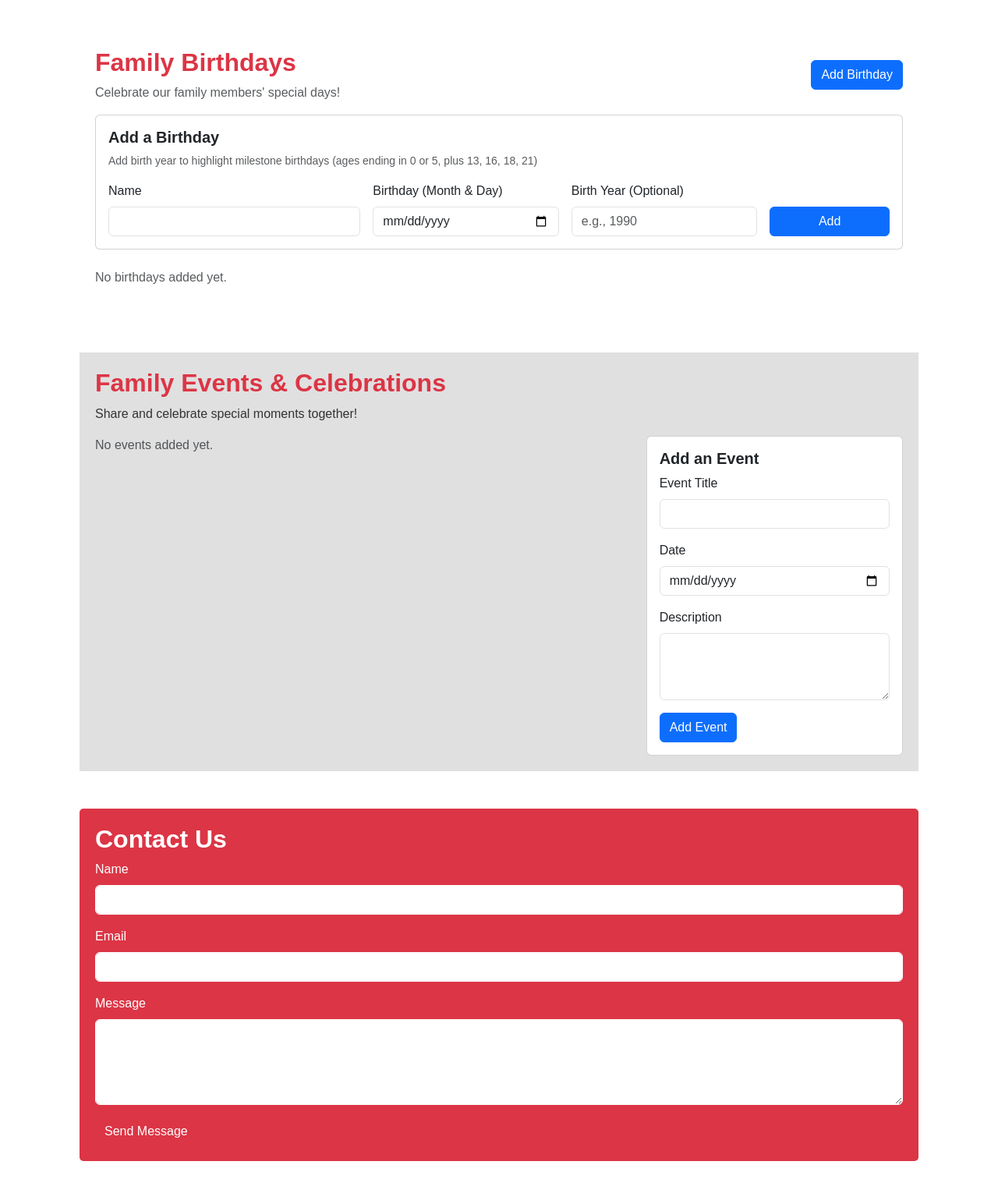
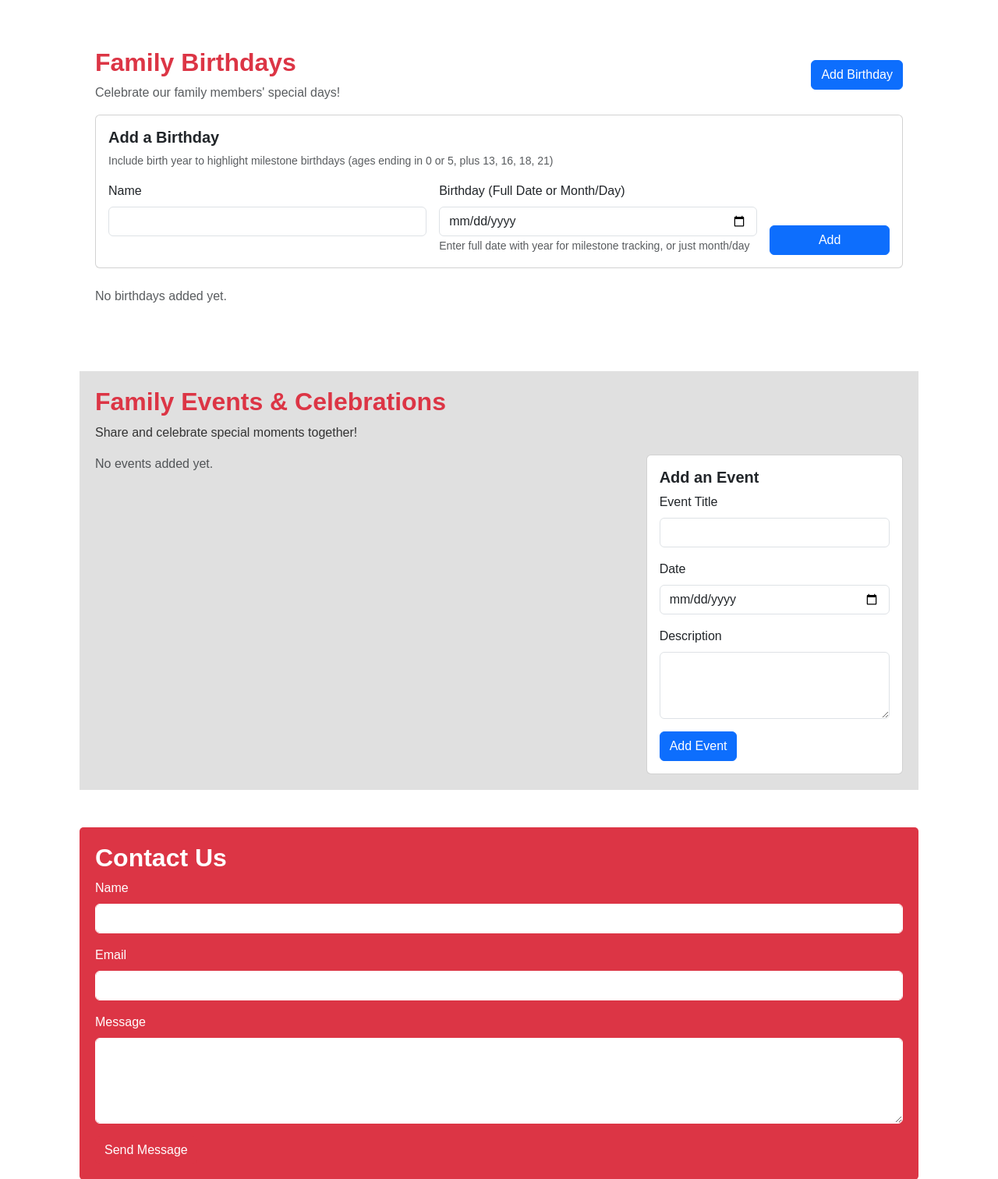
Before and after one commit to moultke/FamilyReunionSite, a Flask app: page / in a window 1280 px wide, after a click on "Add Birthday". Shown: the part 1310-2822 px from the top of the page at 78% size. Run offline with Flask 2, Linux system fonts and the light colour scheme; data comes from the database, SQL or seed files in the repository; data that the repository does not hold is empty; some libraries are stand-ins or nearby versions.

Commit message:
Remove duplicate birth year field from birthday form
- Removed separate birth_year input field
- Now automatically extracts year from the date picker
- If user enters full date (YYYY-MM-DD), year is used for milestone tracking
- If user enters just month/day, no year tracking (no milestones)
- Simplified form layout from 4 columns to 3 columns
- Clearer instructions for users

🤖 Generated with [Claude Code](https://claude.com/claude-code)

Co-Authored-By: Claude <noreply@anthropic.com>

```diff
--- a/static/js/script.js
+++ b/static/js/script.js
@@ -916,11 +916,15 @@ document.addEventListener("DOMContentLoaded", function () {
 
             const name = document.getElementById('birthdayName').value;
             const date = document.getElementById('birthdayDate').value;
-            const birthYear = document.getElementById('birthYear').value;
 
+            // Extract year from the date if provided (format: YYYY-MM-DD)
             const payload = { name, date };
-            if (birthYear) {
-                payload.birth_year = birthYear;
+            if (date && date.length === 10) {
+                const year = parseInt(date.split('-')[0]);
+                // Only include birth_year if it's a reasonable year (not just month/day)
+                if (year >= 1900 && year <= new Date().getFullYear()) {
+                    payload.birth_year = year;
+                }
             }
 
             fetch('/birthdays', {
--- a/templates/index.html
+++ b/templates/index.html
@@ -244,19 +244,16 @@
                 <div class="card">
                     <div class="card-body">
                         <h5 class="card-title">Add a Birthday</h5>
-                        <p class="text-muted small">Add birth year to highlight milestone birthdays (ages ending in 0 or 5, plus 13, 16, 18, 21)</p>
+                        <p class="text-muted small">Include birth year to highlight milestone birthdays (ages ending in 0 or 5, plus 13, 16, 18, 21)</p>
                         <form id="birthdayForm" class="row g-3">
-                            <div class="col-md-4">
+                            <div class="col-md-5">
                                 <label for="birthdayName" class="form-label">Name</label>
                                 <input type="text" class="form-control" id="birthdayName" name="name" required>
                             </div>
-                            <div class="col-md-3">
-                                <label for="birthdayDate" class="form-label">Birthday (Month & Day)</label>
+                            <div class="col-md-5">
+                                <label for="birthdayDate" class="form-label">Birthday (Full Date or Month/Day)</label>
                                 <input type="date" class="form-control" id="birthdayDate" name="date" required>
-                            </div>
-                            <div class="col-md-3">
-                                <label for="birthYear" class="form-label">Birth Year (Optional)</label>
-                                <input type="number" class="form-control" id="birthYear" name="birth_year" min="1900" max="2025" placeholder="e.g., 1990">
+                                <small class="text-muted">Enter full date with year for milestone tracking, or just month/day</small>
                             </div>
                             <div class="col-md-2 d-flex align-items-end">
                                 <button type="submit" class="btn btn-primary w-100">Add</button>
```
